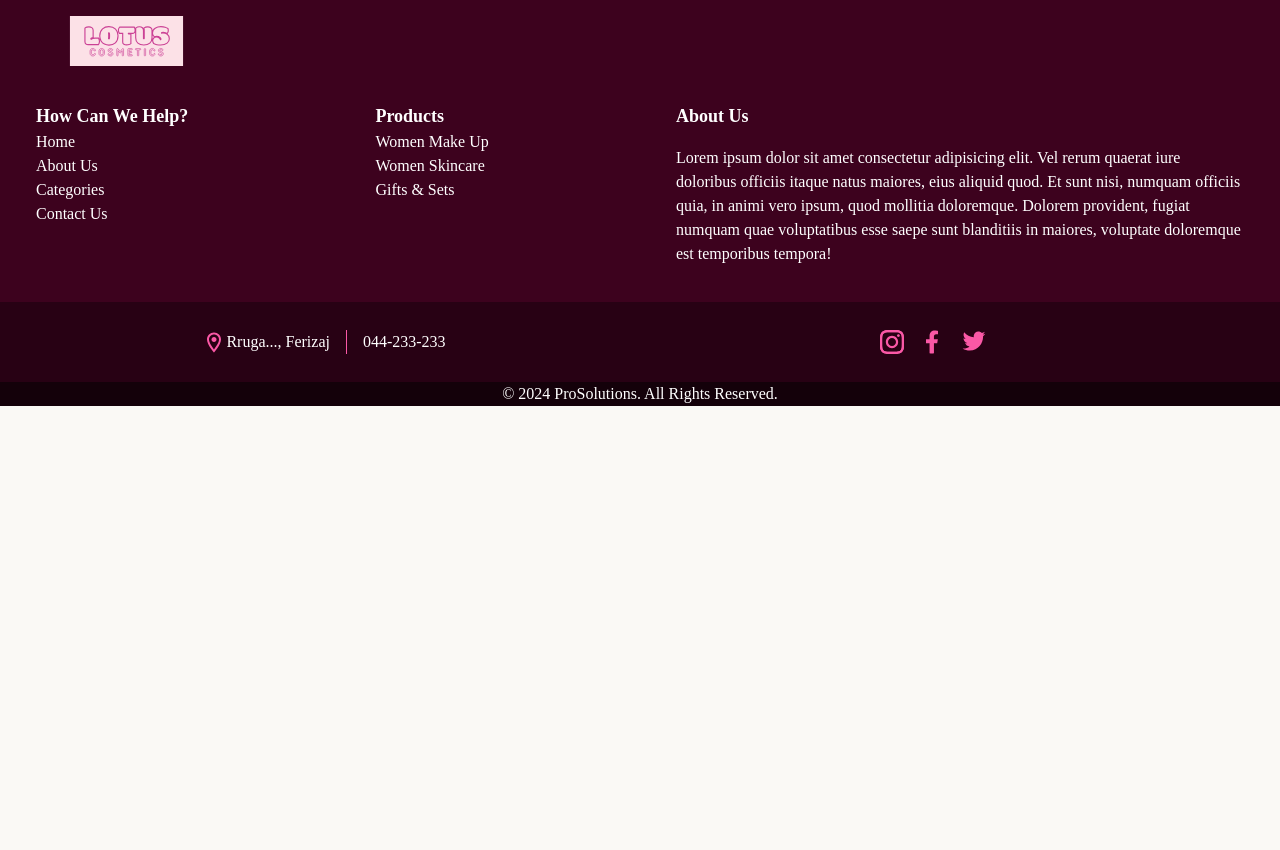
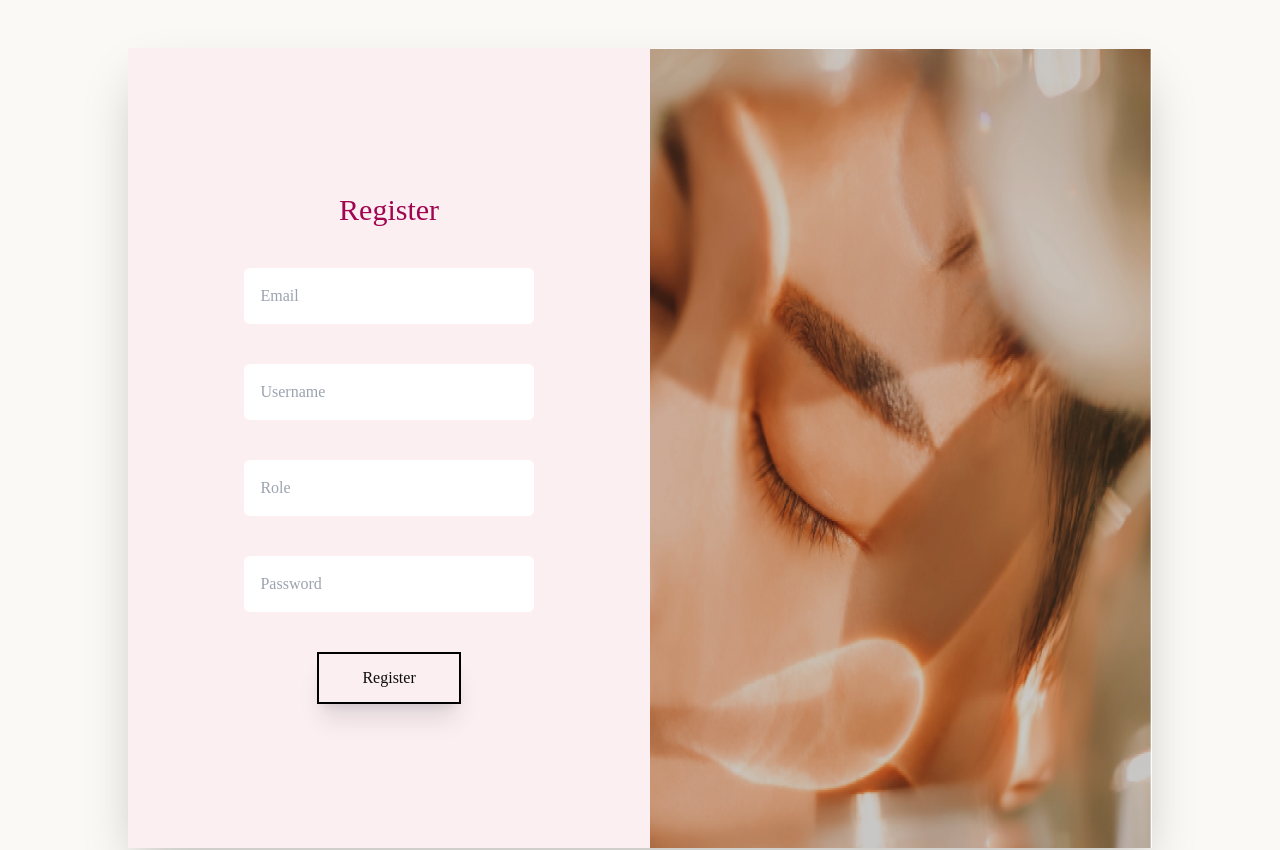
Before and after one commit to ArtisAdemi/KozmetikaLotus, a React (Create React App) app in the folder client/: page /register in a window 1280 px wide. Shown: the top 850 px of the page. Before the commit the page ends 800 px from the top, so only its background shows below. Built offline with nearby package versions, Linux system fonts and the light colour scheme.

Commit message:
register ui based on contact ui done

```diff
--- a/client/src/App.jsx
+++ b/client/src/App.jsx
@@ -1,7 +1,7 @@
 import './App.css';
 import {BrowserRouter as Router, Route, Routes} from 'react-router-dom'
 import { Navbar, Footer } from './components';
-import { AboutUs, ContactUs, Home, Products } from './pages';
+import { AboutUs, ContactUs, Home, Products, Login, Register } from './pages';
 
 function App() {
   return (
@@ -13,6 +13,8 @@ function App() {
             <Route path='/products/:categoryName'exact Component={Products}/>
             <Route path='/about'exact Component={AboutUs}/>
             <Route path='/contact'exact Component={ContactUs}/>
+            <Route path='/login'exact Component={Login}/>
+            <Route path='/register'exact Component={Register}/>
           </Routes>
       </Router>
       <Footer></Footer>
--- /dev/null
+++ b/client/src/pages/Login.jsx
@@ -0,0 +1,15 @@
+import { Navbar } from '../components';
+
+const Login = () => {
+    return (
+        <div>
+
+            <div className='flex w-full justify-center'>
+                <Navbar />
+            </div>
+            <h1>Login</h1>
+        </div>
+    )
+}
+
+export default Login
--- /dev/null
+++ b/client/src/pages/Register.jsx
@@ -0,0 +1,32 @@
+import contact from "../images/ContactUs.png";
+
+const Register = () => {
+    return (
+        <div>
+            <div className='contact-container w-full flex justify-center my-12'>
+                <div className='contact-content w-[80%] shadow-2xl justify-center flex' style={{ height: '800px' }}>
+
+                    <div className='w-[100%] flex flex-col bg-[#FBEFF2] gap-10 p-5 justify-center'>
+
+                        <h1 className='text-[#A10550] text-3xl text-center'>Register</h1>
+                        <input className='rounded-md p-4 placeholder-gray-400 w-[60%] mx-auto' type="email" name="name" placeholder='Email' id="" required />
+                        <input className='rounded-md p-4 placeholder-gray-400 w-[60%] mx-auto' type="text" name="text" placeholder='Username' id="" required />
+                        <input className='rounded-md p-4 placeholder-gray-400 w-[60%] mx-auto' type="text" name="role" placeholder='Role' id="" required />
+                        <input className='rounded-md p-4 placeholder-gray-400 w-[60%] mx-auto' type="password" name="password" placeholder='Password' id="" required />
+
+
+                        <button className='border-black border-2 p-3 w-[30%] mx-auto text-[#0C0C0C] shadow-xl'>Register</button>
+
+                    </div>
+
+                    <div className='w-[100%] h-[100%]'>
+                      <img src={contact} alt="" className="w-[100%] h-[800px]"  />
+                    </div>
+
+                </div>
+            </div>
+        </div>
+    )
+}
+
+export default Register
--- a/client/src/pages/index.js
+++ b/client/src/pages/index.js
@@ -4,3 +4,5 @@ export { default as Home } from './Home';
 export { default as Products } from './Products';
 export { default as ContactUs } from './ContactUs';
 export { default as AboutUs } from './AboutUs';
+export { default as Login } from './Login';
+export { default as Register } from './Register';
```
